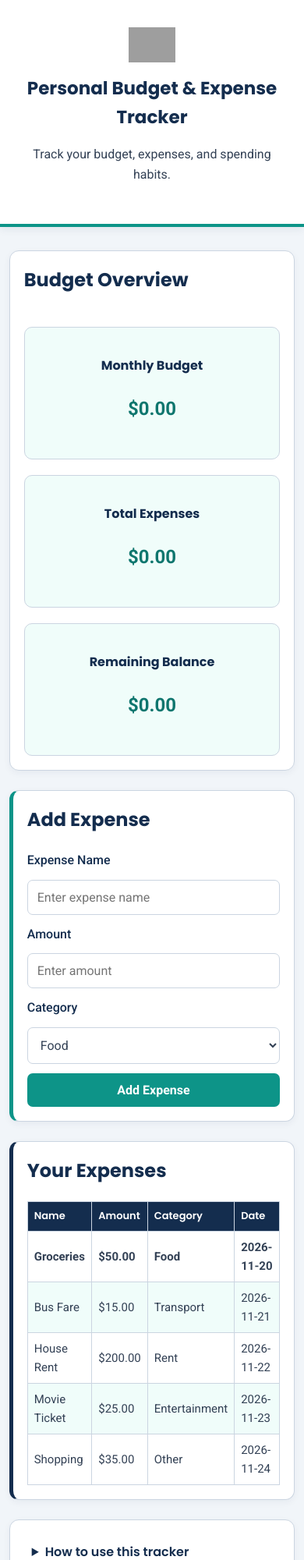
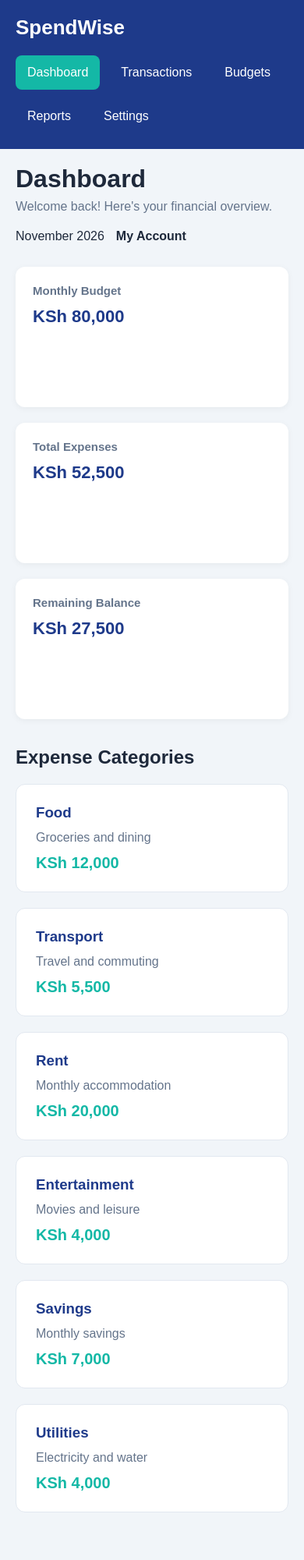
Before and after one commit to noorkeya067-commits/personal-budget-tracker, a plain HTML site: page index.html in a window 390 px wide. Shown: the top 2000 px of the page at 78% size. After the commit the page ends 1959 px from the top, so only its background shows below. Drawn offline with Linux system fonts and the light colour scheme; grey boxes are pictures that could not be loaded.

Commit message:
Complete Week 4 SpendWise dashboard layout

```diff
--- a/index.html
+++ b/index.html
@@ -4,145 +4,107 @@
 <head>
     <meta charset="UTF-8">
     <meta name="viewport" content="width=device-width, initial-scale=1.0">
-    <meta name="referrer" content="strict-origin-when-cross-origin">
-    <title>Personal Budget & Expense Tracker</title>
+    <title>SpendWise Dashboard</title>
     <link rel="stylesheet" href="style.css">
 </head>
 <body>
 
-    <header>
-        <img src="https://cdn-icons-png.flaticon.com/512/2830/2830284.png"
-             alt="Budget Tracker Logo"
-             width="60">
+    <div class="dashboard">
 
-        <h1>Personal Budget & Expense Tracker</h1>
-        <p>Track your budget, expenses, and spending habits.</p>
+        <!-- Sidebar Navigation -->
+        <aside class="sidebar">
+            <h2 class="logo">SpendWise</h2>
+
+            <nav class="navigation">
+                <a href="#" class="nav-link active">Dashboard</a>
+                <a href="#" class="nav-link">Transactions</a>
+                <a href="#" class="nav-link">Budgets</a>
+                <a href="#" class="nav-link">Reports</a>
+                <a href="#" class="nav-link">Settings</a>
+            </nav>
+        </aside>
+
+        <!-- Main Dashboard -->
+        <main class="main-content">
+
+            <!-- Header -->
+            <header class="header">
+                <div>
+                    <h1>Dashboard</h1>
+                    <p>Welcome back! Here's your financial overview.</p>
+                </div>
+
+                <div class="profile">
+                    <span>November 2026</span>
+                    <strong>My Account</strong>
+                </div>
             </header>
 
-    <main>
-
-        <section class="budget-section">
-            <h2>Budget Overview</h2>
-
-            <div class="budget-card">
+            <!-- Financial Summary -->
+            <section class="summary">
+                <div class="summary-card">
                     <h3>Monthly Budget</h3>
-                <p>$0.00</p>
+                    <p>KSh 80,000</p>
                 </div>
 
-            <div class="budget-card">
+                <div class="summary-card">
                     <h3>Total Expenses</h3>
-                <p>$0.00</p>
+                    <p>KSh 52,500</p>
                 </div>
 
-            <div class="budget-card">
+                <div class="summary-card">
                     <h3>Remaining Balance</h3>
-                <p>$0.00</p>
+                    <p>KSh 27,500</p>
                 </div>
             </section>
 
-        <section id="add-expense" class="add-expense-section">
-            <h2>Add Expense</h2>
+            <!-- Expense Categories -->
+            <section class="categories">
+                <h2>Expense Categories</h2>
 
-            <form>
-                <label for="expense-name">Expense Name</label>
-                <input type="text" id="expense-name"
-                       placeholder="Enter expense name">
+                <div class="card-grid">
 
-                <label for="expense-amount">Amount</label>
-                <input type="number" id="expense-amount"
-                       placeholder="Enter amount">
+                    <article class="category-card" tabindex="0">
+                        <h3>Food</h3>
+                        <p>Groceries and dining</p>
+                        <strong>KSh 12,000</strong>
+                    </article>
 
-                <label for="expense-category">Category</label>
-                <select id="expense-category">
-                    <option value="Food">Food</option>
-                    <option value="Transport">Transport</option>
-                    <option value="Rent">Rent</option>
-                    <option value="Entertainment">Entertainment</option>
-                    <option value="Other">Other</option>
-                </select>
+                    <article class="category-card" tabindex="0">
+                        <h3>Transport</h3>
+                        <p>Travel and commuting</p>
+                        <strong>KSh 5,500</strong>
+                    </article>
 
-                <button type="button">Add Expense</button>
-            </form>
-        </section>
+                    <article class="category-card" tabindex="0">
+                        <h3>Rent</h3>
+                        <p>Monthly accommodation</p>
+                        <strong>KSh 20,000</strong>
+                    </article>
 
-        <section id="your-expenses" class="expenses-list">
-            <h2>Your Expenses</h2>
+                    <article class="category-card" tabindex="0">
+                        <h3>Entertainment</h3>
+                        <p>Movies and leisure</p>
+                        <strong>KSh 4,000</strong>
+                    </article>
 
-            <table>
-                <thead>
-                    <tr>
-                        <th>Name</th>
-                        <th>Amount</th>
-                        <th>Category</th>
-                        <th>Date</th>
-                    </tr>
-                </thead>
+                    <article class="category-card" tabindex="0">
+                        <h3>Savings</h3>
+                        <p>Monthly savings</p>
+                        <strong>KSh 7,000</strong>
+                    </article>
 
-                <tbody>
-                    <tr>
-                        <td>Groceries</td>
-                        <td>$50.00</td>
-                        <td>Food</td>
-                        <td>2026-11-20</td>
-                    </tr>
-                    <tr>
-                        <td>Bus Fare</td>
-                        <td>$15.00</td>
-                        <td>Transport</td>
-                        <td>2026-11-21</td>
-                    </tr>
-                    <tr>
-                        <td>House Rent</td>
-                        <td>$200.00</td>
-                        <td>Rent</td>
-                        <td>2026-11-22</td>
-                    </tr>
-                    <tr>
-                        <td>Movie Ticket</td>
-                        <td>$25.00</td>
-                        <td>Entertainment</td>
-                        <td>2026-11-23</td>
-                    </tr>
-                    <tr>
-                        <td>Shopping</td>
-                        <td>$35.00</td>
-                        <td>Other</td>
-                        <td>2026-11-24</td>
-                    </tr>
-                </tbody>
-            </table>
-        </section>
+                    <article class="category-card" tabindex="0">
+                        <h3>Utilities</h3>
+                        <p>Electricity and water</p>
+                        <strong>KSh 4,000</strong>
+                    </article>
 
-        <section class="instructions-section">
-            <details>
-                <summary>How to use this tracker</summary>
-                <p>
-                    Enter an expense name, amount, and category in the form.
-                    Review the expense table to see your recorded expenses.
-                </p>
-            </details>
-        </section>
-
-        <section class="video-section">
-            <h2>Budgeting Tips Video</h2>
-
-<iframe
-    width="560"
-    height="315"
-    src="https://www.youtube.com/embed/-vVp185Sq24"
-    title="Budgeting Tips Video"
-    frameborder="0"
-    referrerpolicy="strict-origin-when-cross-origin"
-    allowfullscreen>
-</iframe>
-
+                </div>
             </section>
 
         </main>
-
-    <footer>
-        <p>&copy; 2026 Personal Budget & Expense Tracker</p>
-    </footer>
+    </div>
 
 </body>
 </html>
--- a/style.css
+++ b/style.css
@@ -1,291 +1,217 @@
 
-/* Google Fonts */
-@import url('https://fonts.googleapis.com/css2?family=Poppins:wght@500;600;700&family=Roboto:wght@400;500;700&display=swap');
-
-/* Color palette */
+/* 1. Application Theme */
 :root {
-    --primary: #142D4E;
-    --secondary: #0D9488;
-    --secondary-dark: #0F766E;
-    --background: #F1F5F9;
-    --white: #FFFFFF;
-    --border: #CBD5E1;
-    --text: #334155;
-    --light-teal: #F0FDFA;
+    --brand-color: #1e3a8a;
+    --accent-color: #14b8a6;
+    --surface-color: #ffffff;
+    --background-color: #f1f5f9;
+    --primary-text: #1e293b;
+    --secondary-text: #64748b;
+    --border-color: #e2e8f0;
 }
 
-/* Basic page styling */
+/* 2. General Styling */
 * {
+    margin: 0;
+    padding: 0;
     box-sizing: border-box;
 }
 
 body {
-    font-family: 'Roboto', sans-serif;
-    margin: 0;
-    padding: 0;
-    background-color: var(--background);
-    color: var(--text);
-    line-height: 1.6;
+    font-family: Arial, sans-serif;
+    background-color: var(--background-color);
+    color: var(--primary-text);
 }
 
-/* Main headings */
-h1, h2, h3 {
-    font-family: 'Poppins', sans-serif;
-    color: var(--primary);
+/* 3. Overall Dashboard Layout - CSS Grid */
+.dashboard {
+    display: grid;
+    grid-template-columns: 240px 1fr;
+    min-height: 100vh;
 }
 
-h2 {
-    margin-top: 0;
-    margin-bottom: 20px;
+/* 4. Sidebar - Flexbox */
+.sidebar {
+    background-color: var(--brand-color);
+    color: white;
+    padding: 30px 20px;
+    display: flex;
+    flex-direction: column;
+    gap: 35px;
 }
 
-/* Page heading card */
-header {
-    text-align: center;
-    padding: 35px 20px;
-    background-color: var(--white);
-    border-bottom: 4px solid var(--secondary);
-    margin-bottom: 25px;
-    box-shadow: 0 3px 10px rgba(20, 45, 78, 0.08);
+.logo {
+    font-size: 26px;
 }
 
-header h1 {
-    margin-bottom: 10px;
-    font-size: 30px;
-}
-
-header p {
-    color: var(--text);
-}
-
-header img {
-    display: block;
-    margin: 0 auto 15px;
-}
-
-/* Main content */
-main {
-    width: 85%;
-    max-width: 1200px;
-    margin: 30px auto;
-}
-
-/* Section cards */
-section {
-    background-color: var(--white);
-    padding: 25px;
-    margin-bottom: 25px;
-    border: 1px solid var(--border);
-    border-radius: 12px;
-    box-shadow: 0 3px 10px rgba(20, 45, 78, 0.05);
-}
-
-/* Budget overview */
-.budget-section {
-    display: grid;
-    grid-template-columns: repeat(3, 1fr);
-    gap: 20px;
-}
-
-.budget-section h2 {
-    grid-column: 1 / -1;
-}
-
-.budget-card {
-    background-color: var(--light-teal);
-    width: auto;
-    margin: 0;
-    padding: 20px;
-    text-align: center;
-    border: 1px solid var(--border);
-    border-radius: 10px;
-}
-
-.budget-card h3 {
-    font-size: 16px;
-}
-
-.budget-card p {
-    font-size: 24px;
-    font-weight: bold;
-    color: var(--secondary-dark);
-}
-
-/* Add Expense form card */
-#add-expense {
-    background-color: var(--white);
-    border-left: 5px solid var(--secondary);
-}
-
-/* Form styling */
-form {
+.navigation {
     display: flex;
     flex-direction: column;
     gap: 12px;
 }
 
-label {
-    font-weight: 500;
-    color: var(--primary);
+.nav-link {
+    color: white;
+    text-decoration: none;
+    padding: 13px 15px;
+    border-radius: 8px;
+    transition: background-color 200ms ease;
 }
 
-input,
-select,
-button {
-    font-family: 'Roboto', sans-serif;
-    padding: 12px;
-    font-size: 16px;
-    border-radius: 7px;
+.nav-link:hover,
+.nav-link.active {
+    background-color: var(--accent-color);
 }
 
-form > input,
-form > select {
-    width: 100%;
-    border: 1px solid var(--border);
-    background-color: var(--white);
-    color: var(--text);
+/* 5. Main Dashboard Content */
+.main-content {
+    padding: 30px;
+    min-width: 0;
 }
 
-/* Input background */
-input:not([type="submit"]) {
-    background-color: var(--white);
+/* 6. Header - Flexbox */
+.header {
+    display: flex;
+    justify-content: space-between;
+    align-items: center;
+    gap: 20px;
+    margin-bottom: 30px;
 }
 
-/* Focus effect */
-input:focus,
-select:focus {
-    outline: 2px solid var(--secondary);
-    border-color: var(--secondary);
+.header h1 {
+    margin-bottom: 8px;
 }
 
-/* Button styling */
-button {
-    background-color: var(--secondary);
-    color: var(--white);
-    border: none;
-    font-weight: 700;
-    cursor: pointer;
-    transition: background-color 0.3s ease;
+.header p {
+    color: var(--secondary-text);
 }
 
-button:hover {
-    background-color: var(--secondary-dark);
+.profile {
+    display: flex;
+    align-items: center;
+    gap: 15px;
+    flex-wrap: wrap;
 }
 
-/* Expense table card */
-#your-expenses {
-    background-color: var(--white);
-    border-left: 5px solid var(--primary);
+/* 7. Summary Cards - Flexbox */
+.summary {
+    display: flex;
+    gap: 20px;
+    margin-bottom: 35px;
+    flex-wrap: wrap;
 }
 
-/* Expense table */
-table {
-    width: 100%;
-    border-collapse: collapse;
-    margin-top: 15px;
+.summary-card {
+    background-color: var(--surface-color);
+    padding: 22px;
+    border-radius: 12px;
+    flex: 1 1 180px;
+    display: flex;
+    flex-direction: column;
+    gap: 12px;
+    box-shadow: 0 2px 8px rgba(0, 0, 0, 0.05);
 }
 
-th,
-td {
-    border: 1px solid var(--border);
-    padding: 14px;
-    text-align: left;
-}
-
-thead {
-    background-color: var(--primary);
-    color: var(--white);
-}
-
-th {
-    font-family: 'Poppins', sans-serif;
-    font-weight: 600;
-}
-
-.expenses-list td {
+.summary-card h3 {
+    color: var(--secondary-text);
     font-size: 15px;
 }
 
-/* Alternating table rows */
-tbody tr:nth-child(even) {
-    background-color: var(--light-teal);
-}
-
-tbody tr:nth-child(odd) {
-    background-color: var(--white);
-}
-
-tr:first-child {
+.summary-card p {
+    color: var(--brand-color);
+    font-size: 22px;
     font-weight: bold;
 }
 
-/* Table hover effect */
-tbody tr:hover {
-    background-color: #CCFBF1;
+/* 8. Expense Categories - CSS Grid */
+.categories h2 {
+    margin-bottom: 20px;
 }
 
-/* Instructions section */
-.instructions-section {
-    background-color: var(--white);
+.card-grid {
+    display: grid;
+    grid-template-columns: repeat(3, minmax(0, 1fr));
+    gap: 20px;
 }
 
-summary {
+/* 9. Category Cards - Flexbox */
+.category-card {
+    background-color: var(--surface-color);
+    padding: 25px;
+    border-radius: 12px;
+    display: flex;
+    flex-direction: column;
+    gap: 12px;
+    border: 1px solid var(--border-color);
     cursor: pointer;
-    font-family: 'Poppins', sans-serif;
-    font-weight: 600;
-    color: var(--primary);
-    padding: 10px;
+    transition: transform 200ms ease, box-shadow 200ms ease;
 }
 
-.instructions-section p {
-    padding: 10px;
+.category-card h3 {
+    color: var(--brand-color);
 }
 
-/* Video section */
-.video-section {
-    text-align: center;
+.category-card p {
+    color: var(--secondary-text);
 }
 
-iframe {
-    max-width: 100%;
-    border: none;
-    border-radius: 10px;
+.category-card strong {
+    color: var(--accent-color);
+    font-size: 20px;
 }
 
-/* Footer */
-footer {
-    text-align: center;
-    padding: 20px;
-    background-color: var(--primary);
-    color: var(--white);
-    margin-top: 30px;
+/* 10. Hover and Keyboard Focus Animations */
+.category-card:hover,
+.category-card:focus-visible {
+    transform: translateY(-5px);
+    box-shadow: 0 8px 18px rgba(0, 0, 0, 0.12);
+    outline: 2px solid var(--accent-color);
+    outline-offset: 2px;
 }
 
-footer p {
-    margin: 0;
-}
-
-/* Responsive layout */
-@media (max-width: 700px) {
-    main {
-        width: 94%;
-    }
-
-    .budget-section {
+/* 11. Responsive Layout - Screens Below 768px */
+@media (max-width: 767px) {
+    .dashboard {
         grid-template-columns: 1fr;
     }
 
-    header h1 {
-        font-size: 23px;
+    .sidebar {
+        padding: 20px;
+        gap: 20px;
     }
 
-    section {
-        padding: 18px;
+    .navigation {
+        flex-direction: row;
+        flex-wrap: wrap;
     }
 
-    th,
-    td {
-        padding: 8px;
-        font-size: 13px;
+    .main-content {
+        padding: 20px;
+    }
+
+    .header {
+        flex-direction: column;
+        align-items: flex-start;
+    }
+
+    .summary {
+        flex-direction: column;
+    }
+
+    .card-grid {
+        grid-template-columns: 1fr;
     }
 }
+
+/* 12. Dark Theme - Stretch Goal */
+@media (prefers-color-scheme: dark) {
+    :root {
+        --brand-color: #0f172a;
+        --accent-color: #2dd4bf;
+        --surface-color: #1e293b;
+        --background-color: #0f172a;
+        --primary-text: #f1f5f9;
+        --secondary-text: #cbd5e1;
+        --border-color: #334155;
+    }
+}
```
Also changed, not shown: 1 other file. Lines whose indentation alone changed are shown as unchanged.
